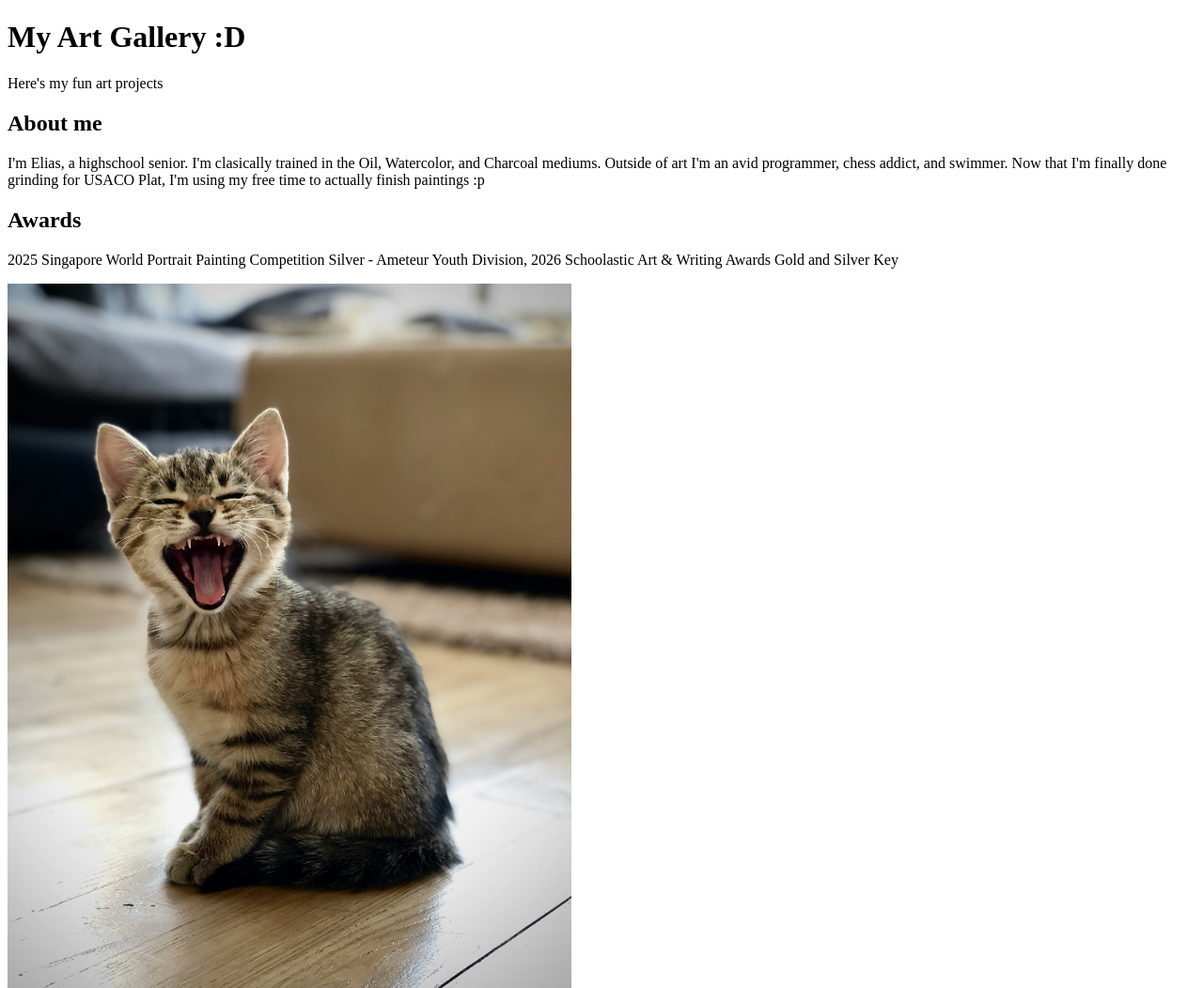
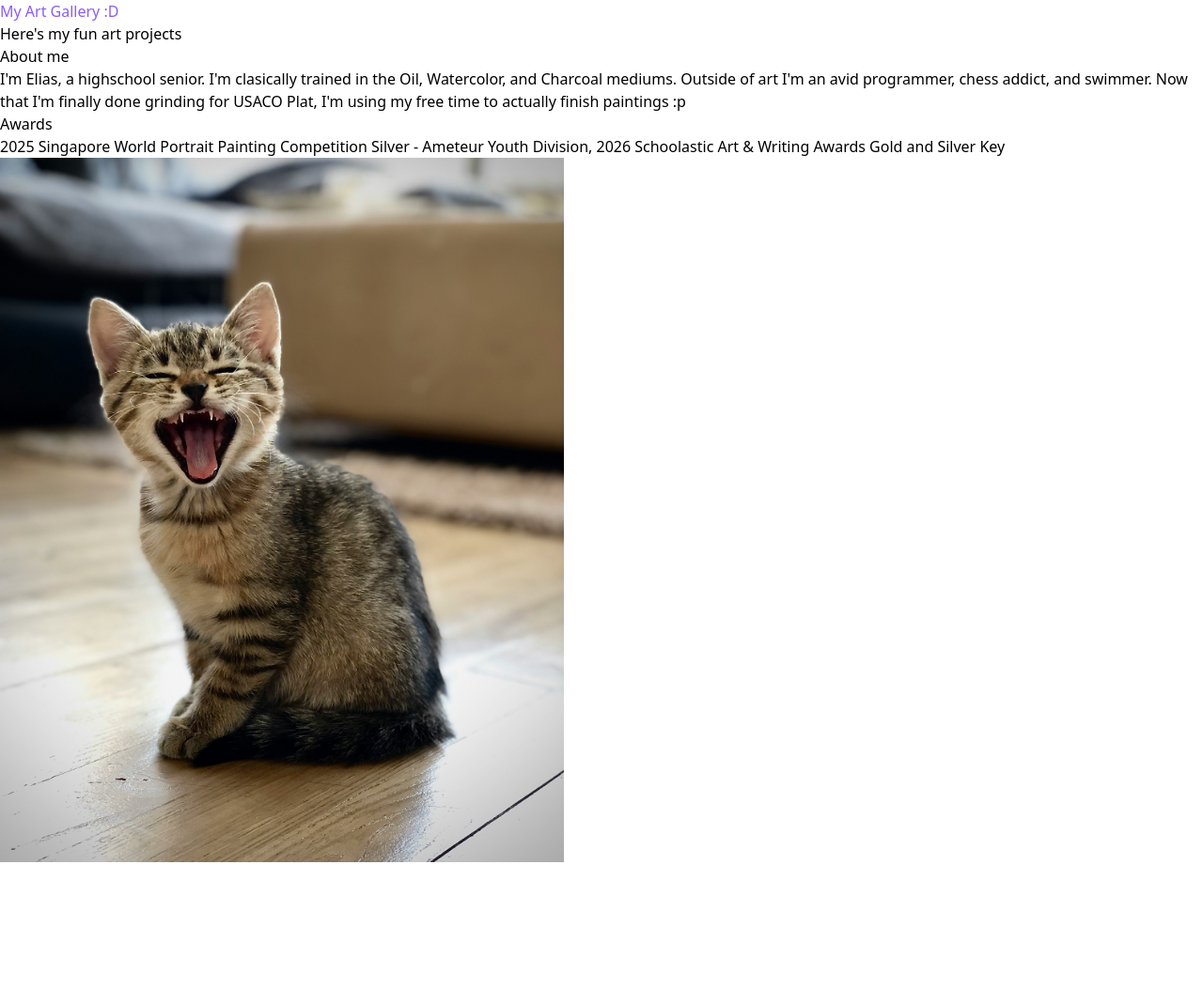
Before and after one commit to abluefroggo/froggosartportfolio, a plain HTML site: page index.html in a window 1280 px wide. Shown: the whole page at 94% size. After the commit the page ends 918 px from the top, so only its background shows below. Drawn offline with nearby package versions, Linux system fonts and the light colour scheme.

Commit message:
add tailwind

```diff
--- a/index.html
+++ b/index.html
@@ -2,9 +2,10 @@
 <html>
     <head>
         <title>My Art Gallery :D</title>
+        <script src="https://cdn.tailwindcss.com"></script>
     </head>
     <body>
-        <h1>My Art Gallery :D</h1>
+        <h1 class="text-violet-500">My Art Gallery :D</h1>
         <p>Here's my fun art projects</p>
         <h2>About me</h2>
         <p>I'm Elias, a highschool senior. I'm clasically trained in the Oil, Watercolor, and Charcoal mediums. Outside of art I'm an avid programmer, chess addict, and swimmer. Now that I'm finally done grinding for USACO Plat, I'm using my free time to actually finish paintings :p</p>
```
